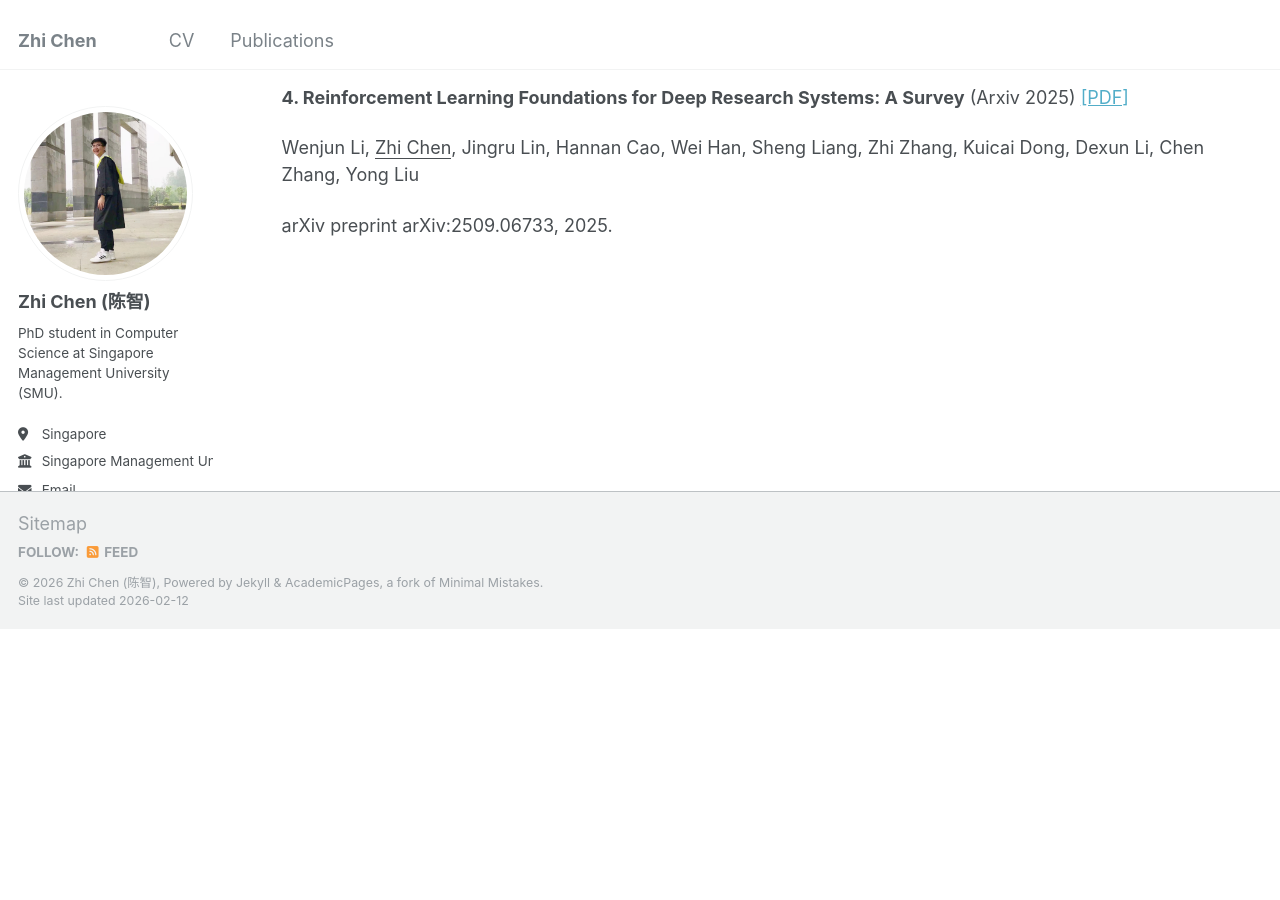
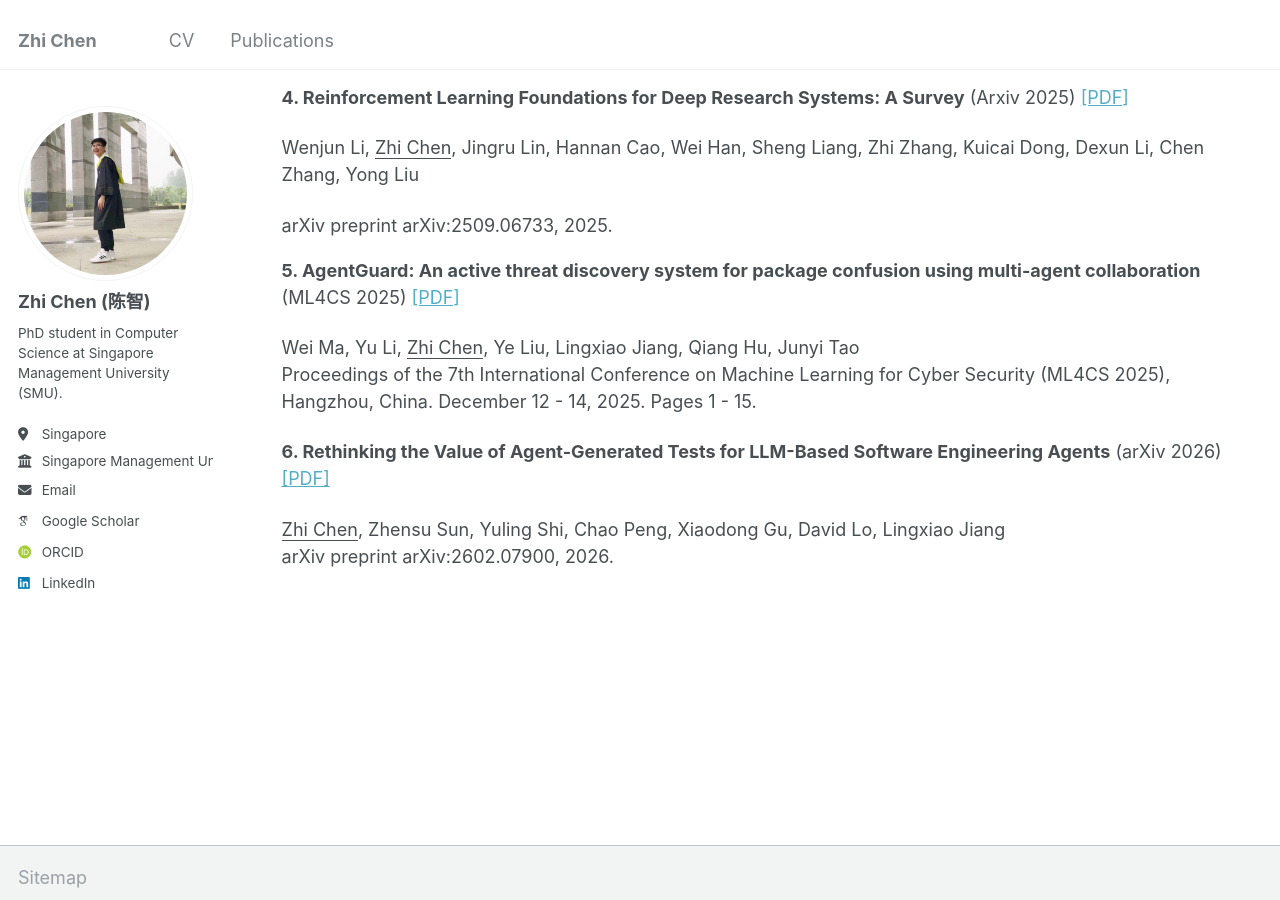
Before and after one commit to chenzhi-cz/chenzhi-cz.github.io, a Jekyll site: the page built from _pages/publications.html, in a window 1280 px wide and 900 px high, scrolled down 610 px. Built offline with Jekyll 4.4.1, drawn with Linux system fonts in a browser that asks for light colours; some web fonts are replaced; before the commit the page ends 1239 px from its top, so only the background shows below that.

Commit message:
Update publications and CV internship entries

```diff
--- a/_pages/publications.html
+++ b/_pages/publications.html
@@ -33,3 +33,17 @@ author_profile: true
     <p>Wenjun Li, <u>Zhi Chen</u>, Jingru Lin, Hannan Cao, Wei Han, Sheng Liang, Zhi Zhang, Kuicai Dong, Dexun Li, Chen Zhang, Yong Liu<br/></p>
     arXiv preprint arXiv:2509.06733, 2025.
 </div>
+
+<!-- Fifth Paper -->
+<div class="publication">
+    <p><strong>5. AgentGuard: An active threat discovery system for package confusion using multi-agent collaboration</strong> (ML4CS 2025) <a href="https://ink.library.smu.edu.sg/sis_research/10637" class="pdf-link">[PDF]</a></p>
+    <p>Wei Ma, Yu Li, <u>Zhi Chen</u>, Ye Liu, Lingxiao Jiang, Qiang Hu, Junyi Tao<br/>
+    Proceedings of the 7th International Conference on Machine Learning for Cyber Security (ML4CS 2025), Hangzhou, China. December 12 - 14, 2025. Pages 1 - 15.</p>
+</div>
+
+<!-- Sixth Paper -->
+<div class="publication">
+    <p><strong>6. Rethinking the Value of Agent-Generated Tests for LLM-Based Software Engineering Agents</strong> (arXiv 2026) <a href="https://arxiv.org/abs/2602.07900" class="pdf-link">[PDF]</a></p>
+    <p><u>Zhi Chen</u>, Zhensu Sun, Yuling Shi, Chao Peng, Xiaodong Gu, David Lo, Lingxiao Jiang<br/>
+    arXiv preprint arXiv:2602.07900, 2026.</p>
+</div>
```
Also changed, not shown: _pages/cv.md (+9 -0 lines), _pages/about.md (line endings or trailing spaces).
